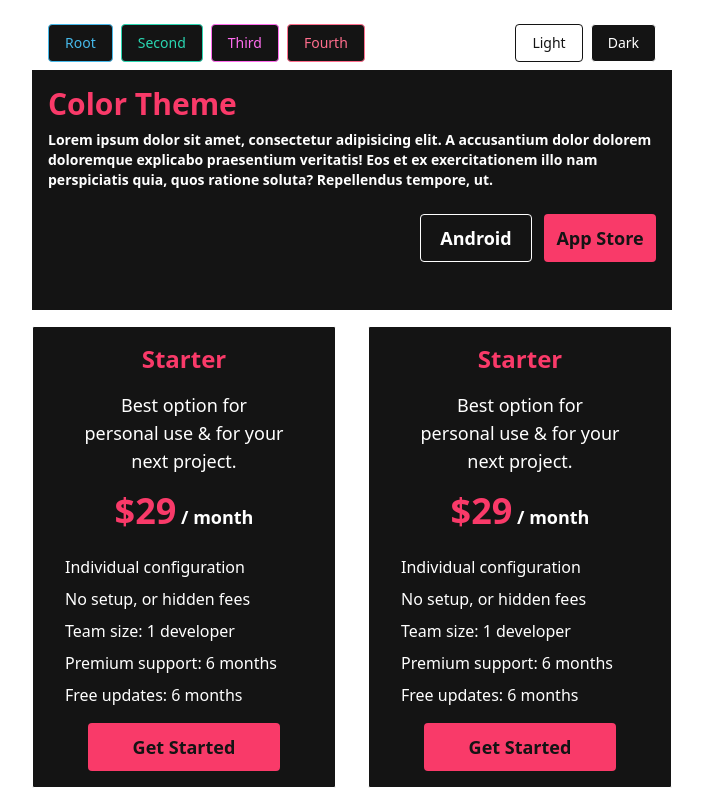
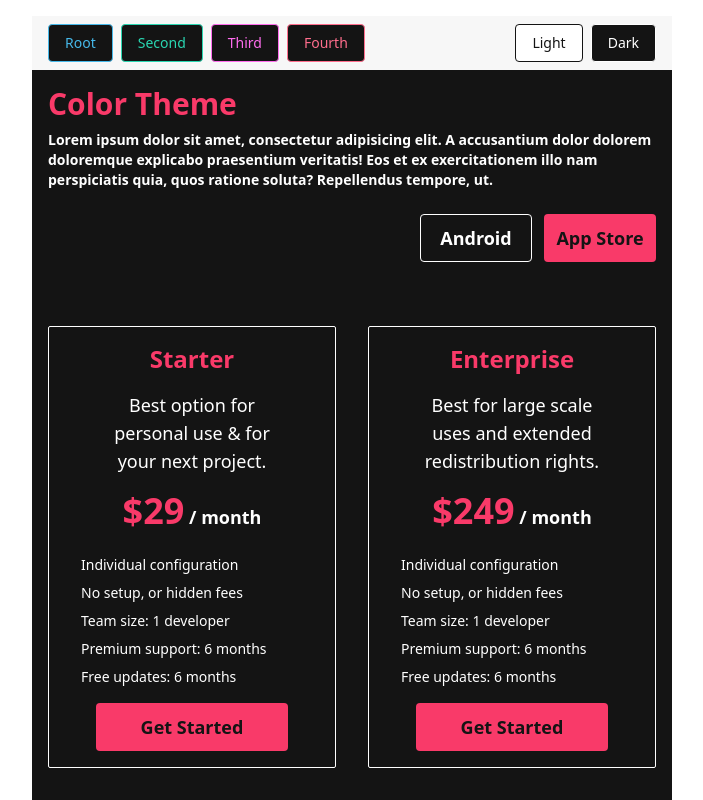
Before and after one commit to okanay/DigitalMenu, a Next.js app: page / in a window 1280 px wide. Shown: the whole page, without its empty margins (288-991 px from the left). Built offline with nearby package versions, Linux system fonts and the light colour scheme.

Commit message:
V0.3ColorTheme

```diff
--- a/pages/index.js
+++ b/pages/index.js
@@ -23,9 +23,9 @@ export default function Home() {
     }, [colorMode, darkMode])
 
     return (
-        <div className={`${theme} mx-auto max-w-screen-tablet mx-auto flex flex-col justify-start mt-4 text-sm`}>
+        <div className={`${theme} mx-auto max-w-screen-tablet mx-auto flex flex-col justify-start mt-4 text-sm bg-skin-theme-body-800`}>
 
-            <div className={'flex flex-col px-4 justify-between gap-2 py-2 tablet:flex-row bg-skin-theme-body-900'}>
+            <div className={'flex flex-col px-4 justify-between gap-2 py-2 tablet:flex-row'}>
 
                 <div className="flex flex-row gap-2">
                     <button
@@ -80,7 +80,7 @@ export default function Home() {
                 </div>
 
             </div>
-            <div className={`flex flex-col justify-start w-full bg-skin-theme-body-50 px-4 p-4 gap-2 pb-12`}>
+            <div className={`flex flex-col justify-start w-full bg-skin-theme-body-50 px-4 p-4 gap-2 pb-12 bg-skin-theme-body-50`}>
                 <h1 className={'text-3xl text-skin-theme-400 font-bold text-start'}>Color Theme</h1>
                 <p className={'text-sm text-skin-theme-font-50 font-semibold'}>Lorem ipsum dolor sit amet, consectetur
                     adipisicing elit. A accusantium dolor dolorem doloremque
@@ -96,7 +96,7 @@ export default function Home() {
                     </button>
                 </div>
             </div>
-            <div className={'grid grid-cols-1 grid-rows-1 tablet:grid-cols-2 tablet:gap-8 gap-4 mt-4 '}>
+            <div className={'grid grid-cols-1 grid-rows-1 tablet:grid-cols-2 tablet:gap-8 gap-4 pt-4 bg-skin-theme-body-50 px-4 py-8'}>
                 <div
                     className={'bg-skin-theme-body-50 border border-skin-theme-body-900 rounded-sm text-skin-theme-font-50 mx-auto'}>
                     <div className={'flex flex-col justify-start gap-4 px-4 py-4 max-w-screen-smPhone'}>
@@ -106,7 +106,7 @@ export default function Home() {
                         <h1 className={'text-4xl text-skin-theme-400 font-bold text-center mb-2'}>$29<span
                             className={'text-lg text-skin-theme-font-50'}> / month</span></h1>
 
-                        <div className={'flex flex-col gap-2 text-base text-start pl-4'}>
+                        <div className={'flex flex-col gap-2 text-sm text-start pl-4'}>
                             <p>Individual configuration</p>
                             <p>No setup, or hidden fees</p>
                             <p>Team size: <span>1 developer</span></p>
@@ -127,13 +127,12 @@ export default function Home() {
                 <div
                     className={'bg-skin-theme-body-50 border border-skin-theme-body-900 rounded-sm text-skin-theme-font-50 mx-auto'}>
                     <div className={'flex flex-col justify-start gap-4 px-4 py-4 max-w-screen-smPhone'}>
-                        <h2 className={'text-2xl text-skin-theme-400 font-semibold text-center'}>Starter</h2>
-                        <h3 className={'text-lg text-center mx-auto w-3/4'}>Best option for
-                            personal use & for your next project.</h3>
-                        <h1 className={'text-4xl text-skin-theme-400 font-bold text-center mb-2'}>$29<span
+                        <h2 className={'text-2xl text-skin-theme-400 font-semibold text-center'}>Enterprise</h2>
+                        <h3 className={'text-lg text-center mx-auto w-3/4'}>Best for large scale uses and extended redistribution rights.</h3>
+                        <h1 className={'text-4xl text-skin-theme-400 font-bold text-center mb-2'}>$249<span
                             className={'text-lg text-skin-theme-font-50'}> / month</span></h1>
 
-                        <div className={'flex flex-col gap-2 text-base text-start pl-4'}>
+                        <div className={'flex flex-col gap-2 text-sm text-start pl-4'}>
                             <p>Individual configuration</p>
                             <p>No setup, or hidden fees</p>
                             <p>Team size: <span>1 developer</span></p>
```
